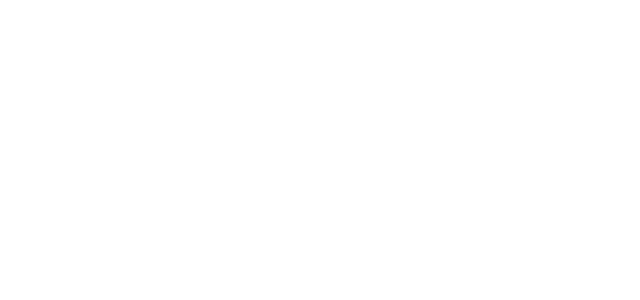
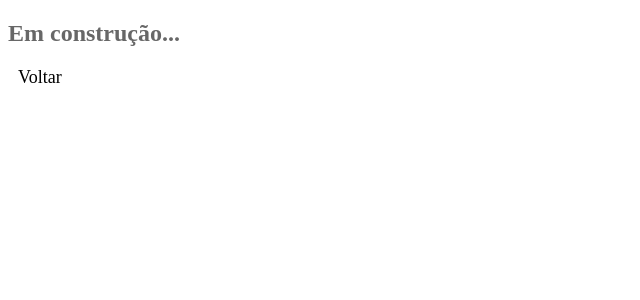
Before and after one commit to CarolinaInglethe/ci-project-mimoo-sponsor-registration, a React (Create React App) app: page /forgotPassword in a window 1280 px wide. Before the commit this address had no page. Shown: the top 300 px of the page, without its empty margins (0-640 px from the left). Built offline with nearby package versions, Linux system fonts and the light colour scheme.

Commit message:
pagina esqueceu senha

```diff
--- a/src/App.tsx
+++ b/src/App.tsx
@@ -4,6 +4,7 @@ import './css/App.css';
 import Dashboard from './pages/dashboard';
 import Login from './pages/Login';
 import Sponsors from './pages/ Sponsors';
+import ForgotPassword from './pages/ForgotPassword';
 
 function App() {
   return (
@@ -14,6 +15,7 @@ function App() {
           <Route path="/" element={<Login />} />
           <Route path="/dashboard" element={ <Dashboard /> } />
           <Route path="/sponsors" element={ <Sponsors /> } />
+          <Route path="/forgotPassword" element={ <ForgotPassword /> } />
         </Routes>
       </BrowserRouter>
     </div>
--- /dev/null
+++ b/src/pages/ForgotPassword.tsx
@@ -0,0 +1,17 @@
+import React from 'react';
+import { Link } from 'react-router-dom';
+
+const ForgotPassword = () => {
+  return (
+    <div>
+      <h2>
+        Em construção...
+      </h2>
+      <Link to="/login">
+        Voltar
+      </Link>
+    </div>
+  )
+}
+
+export default ForgotPassword;
--- a/src/pages/Login.tsx
+++ b/src/pages/Login.tsx
@@ -60,7 +60,7 @@ const Login = () => {
           handleChange={ handleChangeInputLogin }
         />
 
-        <Link style={ { color: 'rgba(70, 196, 158, 0.959)'  } } to="/dashboard">Esqueceu a senha?</Link>
+        <Link style={ { color: 'rgba(70, 196, 158, 0.959)'  } } to="/forgotPassword">Esqueceu a senha?</Link>
         <span style={ { color: 'red'} }>
           { messageLogin === 'null' ? "" : <p>{ messageLogin }</p>}
         </span>
```
